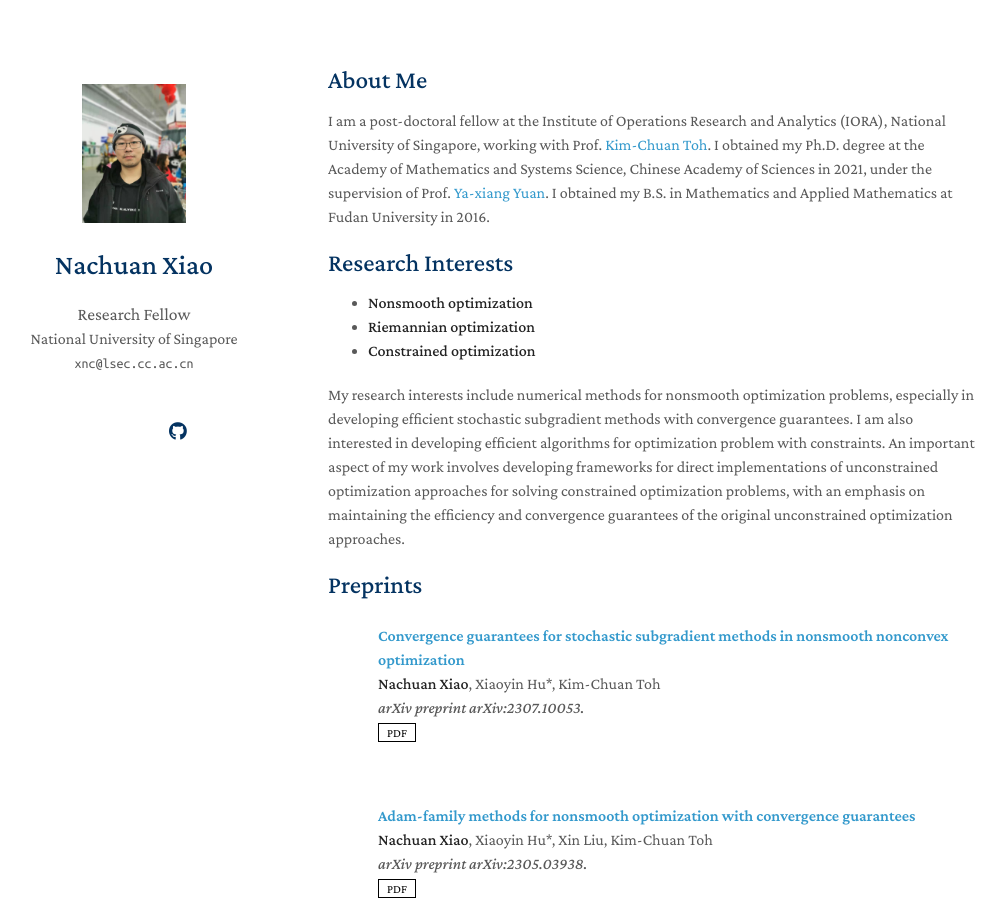
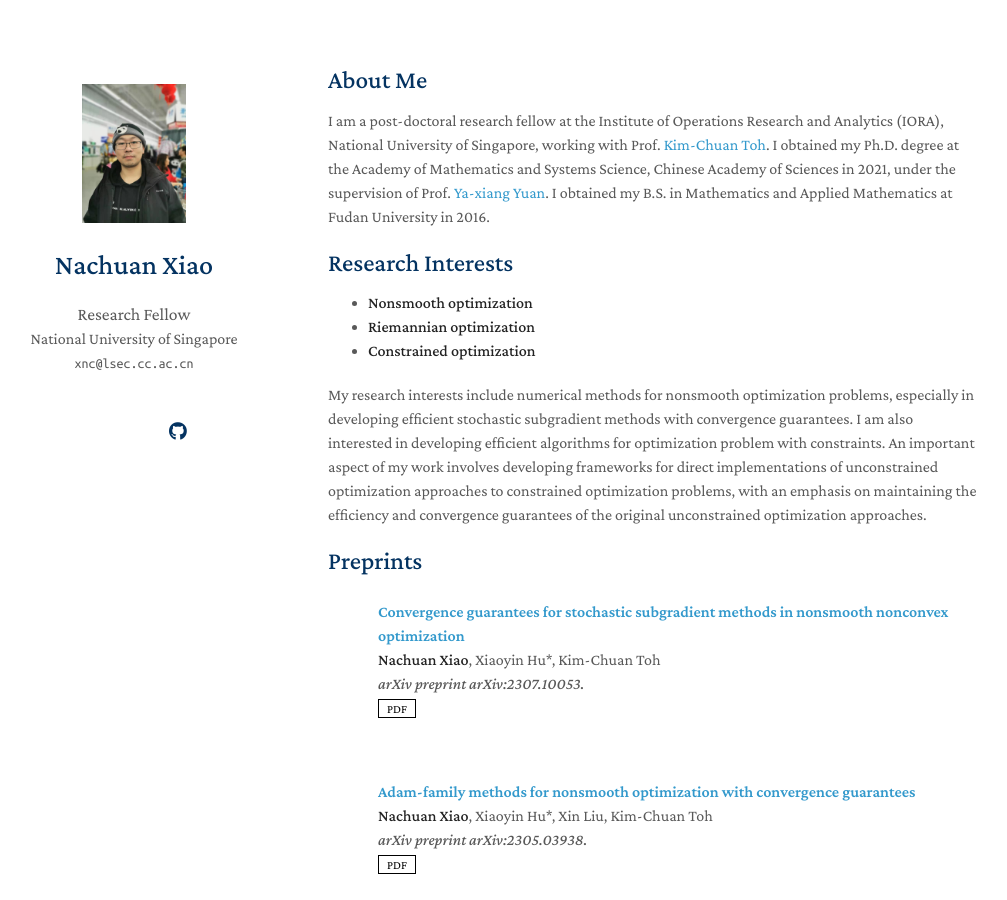
Before and after one commit to xnchxy/xnchxy.github.io, a Jekyll site: the page built from index.md, in a window 1280 px wide and 900 px high. Shown: the whole window, without its empty margins (142-1149 px from the left). Built offline with Jekyll 4.4.1, drawn with Linux system fonts in a browser that asks for light colours; nearby versions of some CDN libraries; a style sheet for code colours, icons or effects is not loaded; our own code applies the rules of GitHub Pages for plain Markdown files.

Commit message:
Update index.md

```diff
--- a/index.md
+++ b/index.md
@@ -4,7 +4,7 @@
 
 ## About Me
 
-I am a post-doctoral fellow at the Institute of Operations Research and Analytics (IORA), National University of Singapore, working with Prof. [Kim-Chuan Toh](https://blog.nus.edu.sg/mattohkc/). I obtained my Ph.D. degree at the Academy of Mathematics and Systems Science, Chinese Academy of Sciences in 2021, under the supervision of Prof. [Ya-xiang Yuan](http://lsec.cc.ac.cn/~yyx/). I obtained my B.S. in Mathematics and Applied Mathematics at Fudan University in 2016.
+I am a post-doctoral research fellow at the Institute of Operations Research and Analytics (IORA), National University of Singapore, working with Prof. [Kim-Chuan Toh](https://blog.nus.edu.sg/mattohkc/). I obtained my Ph.D. degree at the Academy of Mathematics and Systems Science, Chinese Academy of Sciences in 2021, under the supervision of Prof. [Ya-xiang Yuan](http://lsec.cc.ac.cn/~yyx/). I obtained my B.S. in Mathematics and Applied Mathematics at Fudan University in 2016.
 
 ## Research Interests
 
@@ -12,7 +12,7 @@
 - **Riemannian optimization**
 - **Constrained optimization**
 
-My research interests include numerical methods for nonsmooth optimization problems, especially in developing efficient stochastic subgradient methods with convergence guarantees. I am also interested in developing efficient algorithms for optimization problem with constraints. An important aspect of my work involves developing frameworks for direct implementations of unconstrained optimization approaches for solving constrained optimization problems, with an emphasis on maintaining the efficiency and convergence guarantees of the original unconstrained optimization approaches.
+My research interests include numerical methods for nonsmooth optimization problems, especially in developing efficient stochastic subgradient methods with convergence guarantees. I am also interested in developing efficient algorithms for optimization problem with constraints. An important aspect of my work involves developing frameworks for direct implementations of unconstrained optimization approaches to constrained optimization problems, with an emphasis on maintaining the efficiency and convergence guarantees of the original unconstrained optimization approaches.
 
 
 
```
